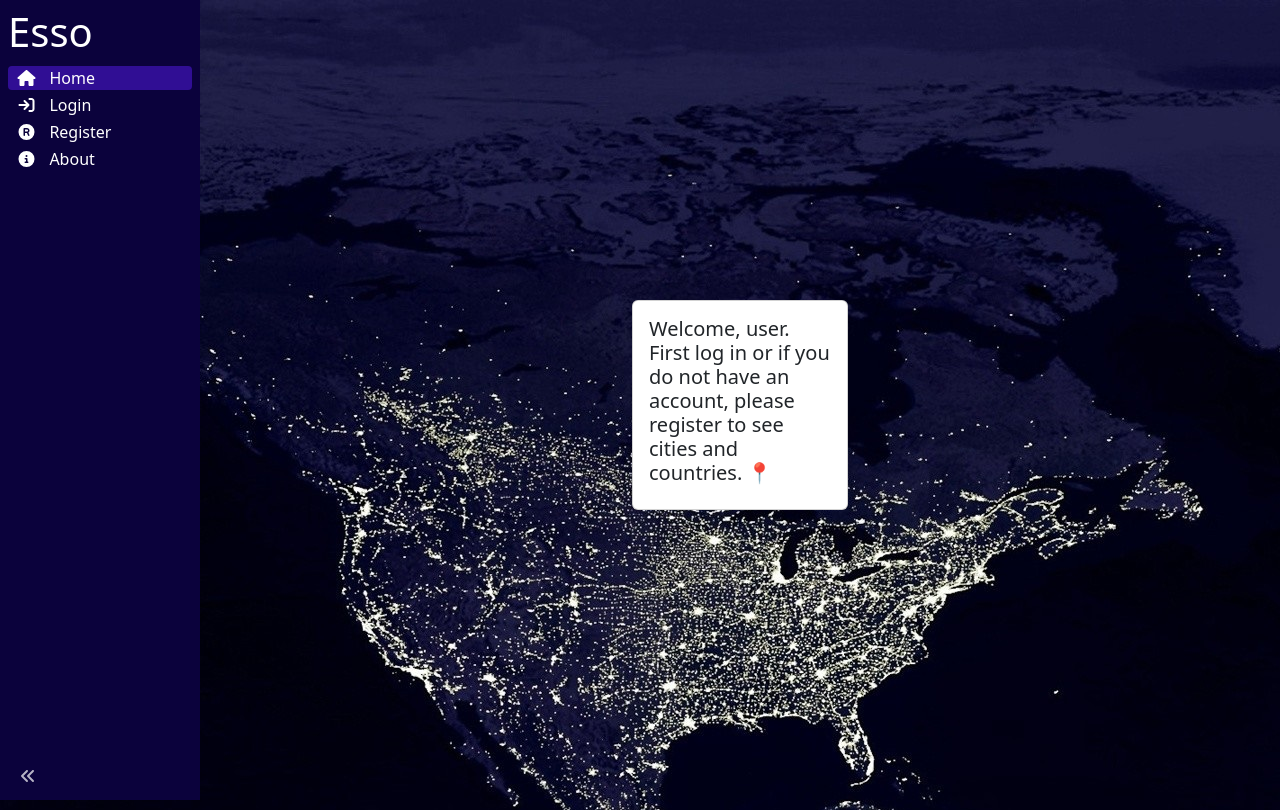
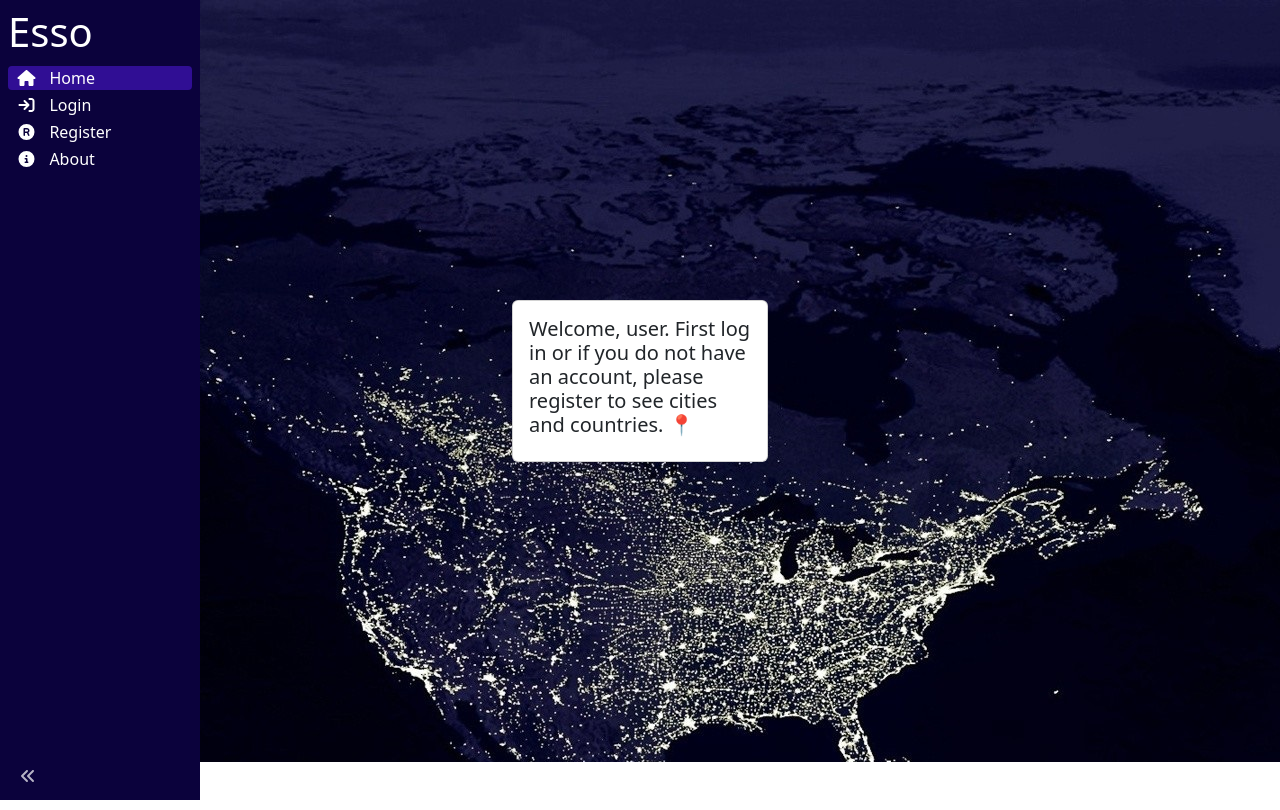
Before and after one commit to smnravci/EssoAutomationProject-Frontend, a Vue app: page / in a window 1280 px wide. Built offline with nearby package versions, Linux system fonts and the light colour scheme.

Commit message:
AboutView added.

```diff
--- a/package.json
+++ b/package.json
@@ -19,7 +19,7 @@
     "vue-axios": "^3.4.1",
     "vue-carousel-3d": "^1.0.1",
     "vue-router": "^4.0.13",
-    "vuetify": "^2.6.9"
+    "vuetify": "^2.6.12"
   },
   "devDependencies": {
     "@vitejs/plugin-vue": "^3.0.3",
--- a/src/App.vue
+++ b/src/App.vue
@@ -1,15 +1,17 @@
 <template>
-  <Sidebar/>
+  <Sidebar>
   <div :style="{ 'margin-left' : sidebarWidth }">
-  <router-view/>
   </div>
+  </Sidebar>
+  <RouterView />
 </template>
 
 <script>
+import { RouterView } from 'vue-router';
 import Sidebar from './components/sidebar/Sidebar.vue'
 import { sidebarWidth } from './components/sidebar/state'
 export default{
-  components:{ Sidebar },
+  components:{ Sidebar, RouterView },
   setup(){
     return { sidebarWidth }
   }
@@ -19,6 +21,5 @@ export default{
 <style>
   #app{
     background-image: url("./assets/world.jpg");
-
   }
 </style>
--- a/src/views/AboutView.vue
+++ b/src/views/AboutView.vue
@@ -1,5 +1,26 @@
 <template>
-  <div class="about fill-height d-flex justify-center align-center">
-    <h1>About Page</h1>
+  <div class="container">
+    <div class="card">
+      <div class="card-body">
+        <h5>👩‍💻 This project was my internship project. The project is creating a website to see cities and countries, and users may also create, delete or update a new or exist city/country.</h5>
+      </div>
+    </div>
   </div>
 </template>
+
+<script>
+
+export default {
+name: "AboutView",
+
+};
+</script>
+
+<style>
+.container{
+  width: 20%;
+  height: -50px;
+  padding: 250px 0px 260px 0px;
+}
+
+</style>
```
Also changed, not shown: 1 other file (tests, documents, lock files or other folders).
